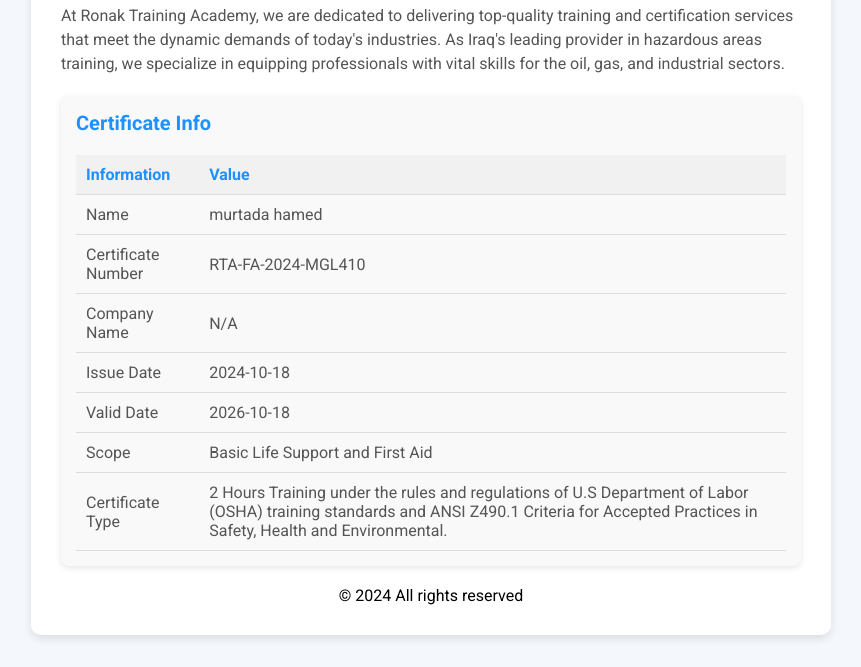
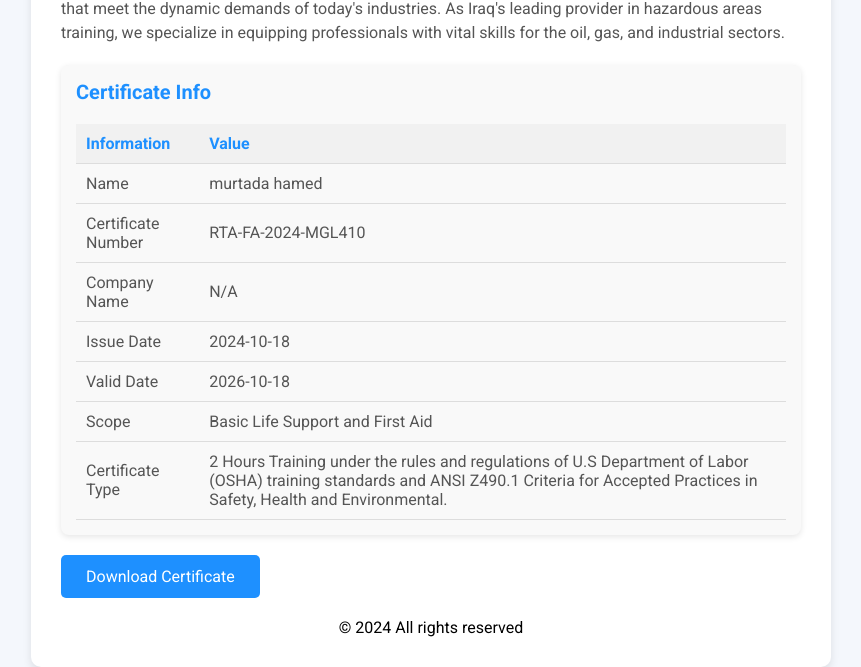
Before and after one commit to Ronak-Training-Academy-Certificate657h/Ronak-Training-Academy-Certificate-Info, a plain HTML site: page index.html in a window 1280 px wide. Shown: the part 134-801 px from the top of the page, without its empty margins (209-1070 px from the left). Drawn offline with Linux system fonts and the light colour scheme.

Commit message:
Update index.html

```diff
--- a/index.html
+++ b/index.html
@@ -90,6 +90,23 @@
             margin-top: 20px;
         }
 
+        /* Download Button Styles */
+        .download-button {
+            display: inline-block;
+            padding: 12px 25px;
+            font-size: 16px;
+            background-color: #1E90FF; /* Light Blue */
+            color: white;
+            text-decoration: none;
+            border-radius: 5px;
+            margin-top: 20px;
+            text-align: center;
+        }
+
+        .download-button:hover {
+            background-color: #4682B4; /* Darker blue */
+        }
+
     </style>
 </head>
 <body>
@@ -144,6 +161,10 @@
                 </tbody>
             </table>
         </div>
+
+        <!-- Download Button -->
+        <a href="certificate.pdf" class="download-button" download>Download Certificate</a>
+
         <div class="container-footer">
             <p>© 2024 All rights reserved</p>
         </div>
```
